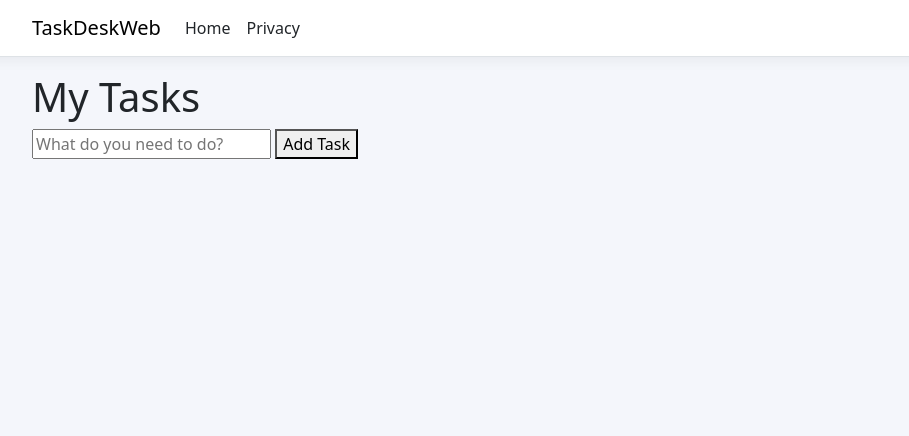
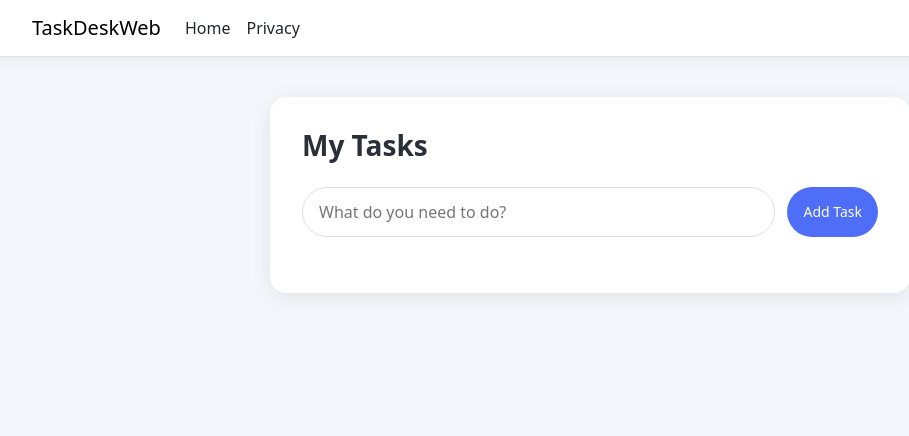
Before and after one commit to eugeneekong08-hash/TaskDeskWeb, an ASP.NET Core app: page / in a window 1280 px wide. Shown: the top 436 px of the page, without its empty margins (50-959 px from the left). Run offline with ASP.NET Core 8, Linux system fonts and the light colour scheme; data that the repository does not hold is empty; style sheets or scripts are compiled from the project's sources.

Commit message:
Style card, title, input and add button

```diff
--- a/wwwroot/css/taskdesk.css
+++ b/wwwroot/css/taskdesk.css
@@ -1,3 +1,53 @@
 body {
     background-color: #f4f6fb;
+    color: #2b2f3a;
 }
+.app-card {
+    max-width: 640px;
+    margin: 40px auto;
+    padding: 32px;
+    background-color: #ffffff;
+    border-radius: 16px;
+    box-shadow: 0 4px 20px rgba(0, 0, 0, 0.08);
+}
+.app-title {
+    margin: 0 0 24px 0;
+    font-size: 28px;
+    font-weight: 700;
+}
+.add-form {
+    display: flex;
+    gap: 12px;
+    margin-bottom: 24px;
+}
+
+.add-input {
+    flex: 1;
+    padding: 12px 16px;
+    border: 1px solid #d9deea;
+    border-radius: 999px;
+    font-size: 16px;
+}
+
+.add-input:focus {
+    outline: none;
+    border-color: #4f6ef7;
+}
+.pill {
+    display: inline-block;
+    padding: 8px 16px;
+    border: none;
+    border-radius: 999px;
+    font-size: 14px;
+    cursor: pointer;
+    text-decoration: none;
+}
+
+.pill-add {
+    background-color: #4f6ef7;
+    color: #ffffff;
+}
+
+.pill-add:hover {
+    background-color: #3d59e0;
+}
```
